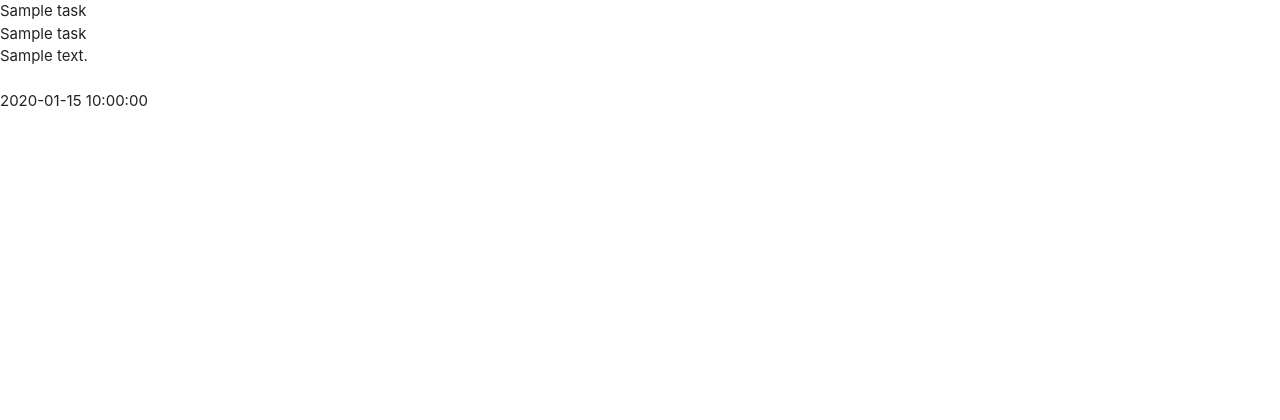
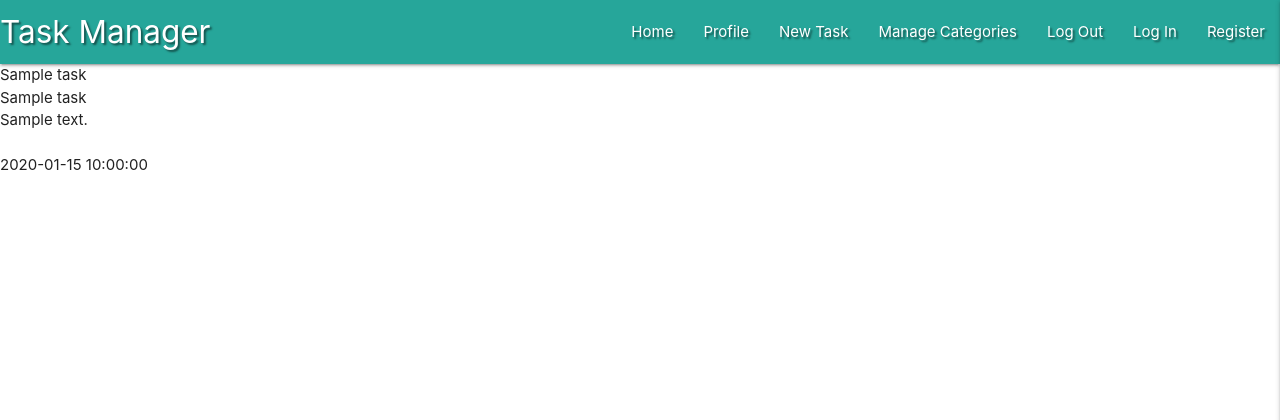
Before and after one commit to FraL96/Task_manager, a Flask app: page / in a window 1280 px wide. Shown: the top 420 px of the page. Run offline with Flask 2, Linux system fonts and the light colour scheme; a database or web service that is not in the repository returns one stand-in record (values such as "Sample title"); some libraries are stand-ins or nearby versions.

Commit message:
Add Materialize Navbar and Sidenav

```diff
--- a/app.py
+++ b/app.py
@@ -18,7 +18,7 @@ mongo = PyMongo(app)
 
 @app.route("/")
 @app.route("/get_task")
-def get_task():
+def get_tasks():
     tasks = mongo.db.tasks.find()
     return render_template("tasks.html", tasks=tasks)
 
--- a/static/css/style.css
+++ b/static/css/style.css
@@ -0,0 +1,3 @@
+.text-shadow{
+    text-shadow: 2px 2px 2px rgba(0, 0, 0, 0.5);
+}
--- a/static/js/script.js
+++ b/static/js/script.js
@@ -0,0 +1,3 @@
+$(document).ready(function(){
+    $('.sidenav').sidenav({edge: "right"});
+  });
--- a/templates/base.html
+++ b/templates/base.html
@@ -12,6 +12,41 @@
     <title>Task manager</title>
 </head>
 <body>
+    <header>
+
+        <!-- top navbar-->
+
+        <nav class="nav-extended text-shadow #26a69a teal lighten-1">
+            <div class="nav-wrapper">
+            <a href="{{ url_for('get_tasks') }}" class="brand-logo">Task Manager</a>
+            <a href="#" data-target="mobile-demo" class="sidenav-trigger right"><i class="fas fa-bars"></i></a>
+            <ul class="right hide-on-med-and-down">
+                <li><a href="{{ url_for('get_tasks') }}">Home</a></li>
+                <li><a href="#">Profile</a></li>
+                <li><a href="#">New Task</a></li>
+                <li><a href="#">Manage Categories</a></li>
+                <li><a href="#">Log Out</a></li>
+                <li><a href="#">Log In</a></li>
+                <li><a href="#">Register</a></li>
+            </ul>
+            </div>
+        </nav>
+
+        <!-- mobile navbar-->
+
+        <ul class="sidenav" id="mobile-demo">
+            <li><h4 class="center-align teal-text">Task Manager</h4></li>
+            <li><a href="{{ url_for('get_tasks') }}">Home</a></li>
+            <li><a href="#">Profile</a></li>
+            <li><a href="#">New Task</a></li>
+            <li><a href="#">Manage Categories</a></li>
+            <li><a href="#">Log Out</a></li>
+            <li><a href="#">Log In</a></li>
+            <li><a href="#">Register</a></li>
+        </ul>
+
+    </header>
+
     {%  block content %}
     {% endblock %}
     <script src="https://code.jquery.com/jquery-3.6.0.min.js" integrity="sha256-/xUj+3OJU5yExlq6GSYGSHk7tPXikynS7ogEvDej/m4=" crossorigin="anonymous"></script>
```
